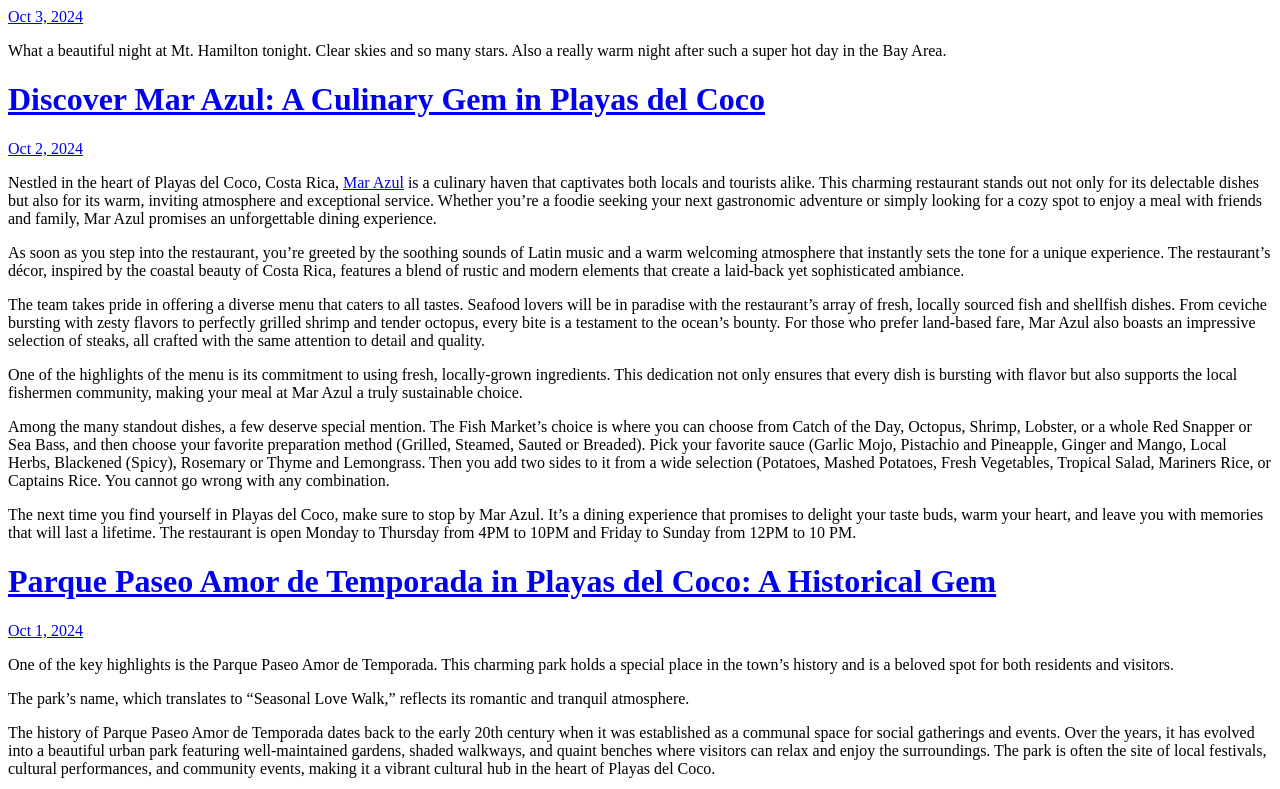
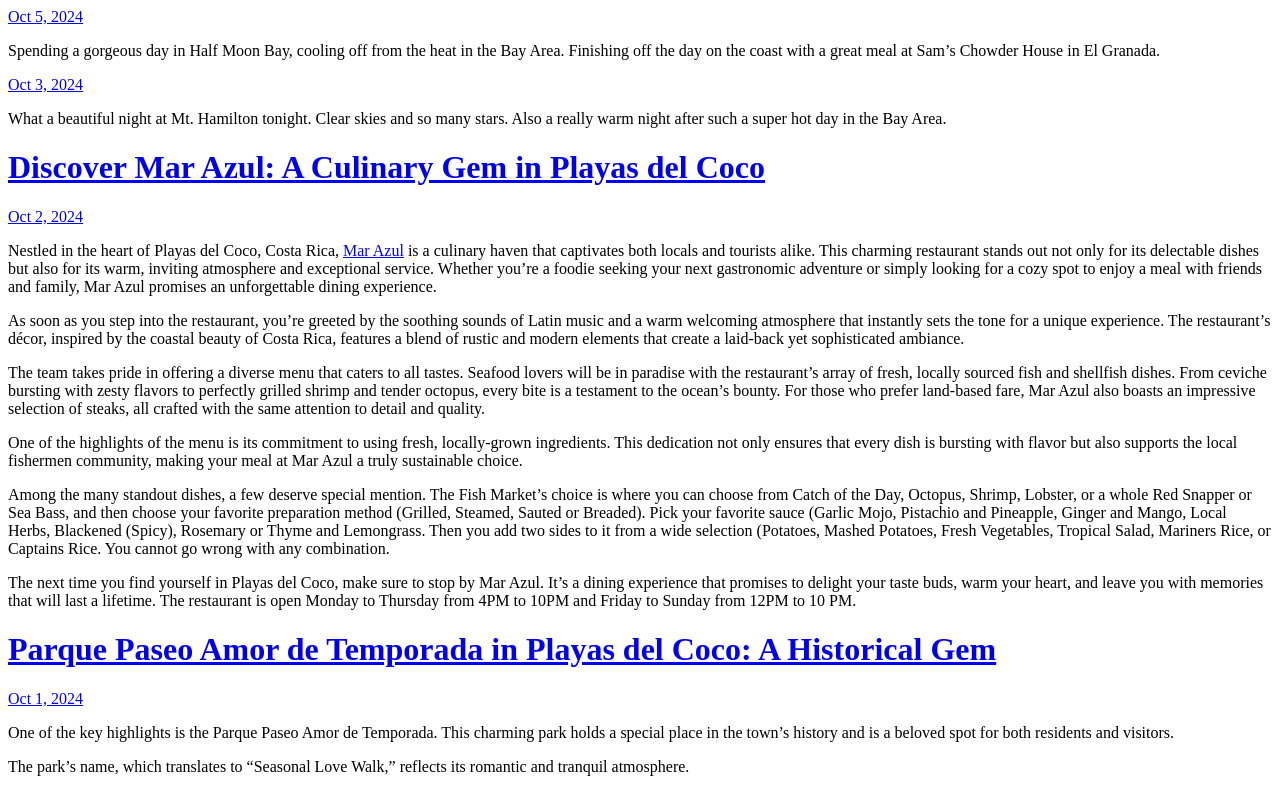
Before and after one commit to thgoepel/thgoepel.github.io, a plain HTML site: page index.html in a window 1280 px wide. Shown: the top 789 px of the page. Drawn offline with Linux system fonts and the light colour scheme.

Commit message:
Archiving from Micro.blog.

```diff
--- a/index.html
+++ b/index.html
@@ -21,6 +21,18 @@
 <div class="h-feed">
 
 
+
+	  <div class="h-entry">
+
+
+		<a href="https://thgoepel.micro.blog/2024/10/05/spending-a-gorgeous.html" class="u-url"><time class="dt-published" datetime="2024-10-05 20:21:31 -0700">Oct 5, 2024</time></a>
+
+		<div class="e-content">
+			 <p>Spending a gorgeous day in Half Moon Bay, cooling off from the heat in the Bay Area. Finishing off the day on the coast with a great meal at Sam’s Chowder House in El Granada.</p>
+<p><!-- raw HTML omitted --><!-- raw HTML omitted --><!-- raw HTML omitted --></p>
+
+		</div>
+	  </div>
 
 	  <div class="h-entry">
 
```
